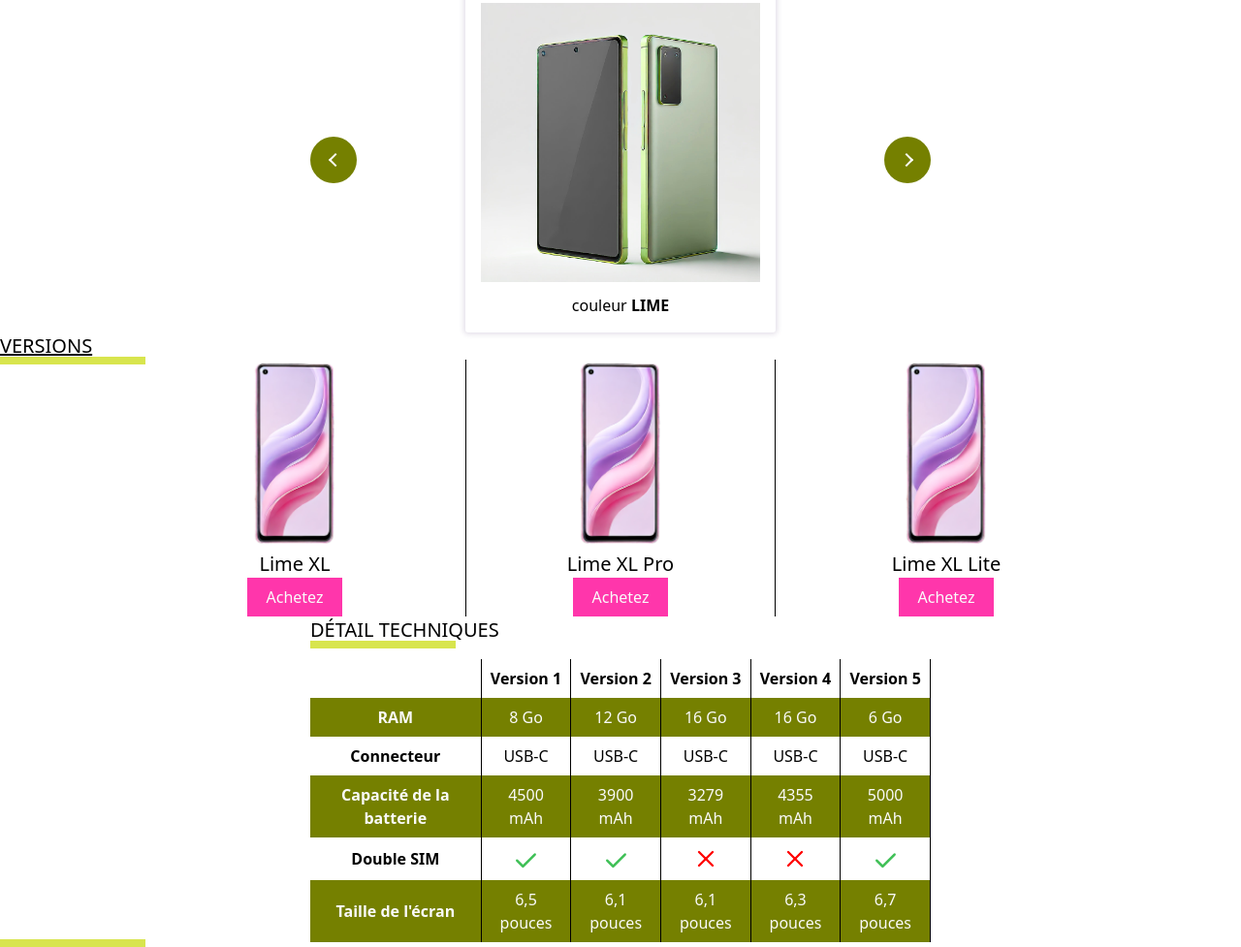
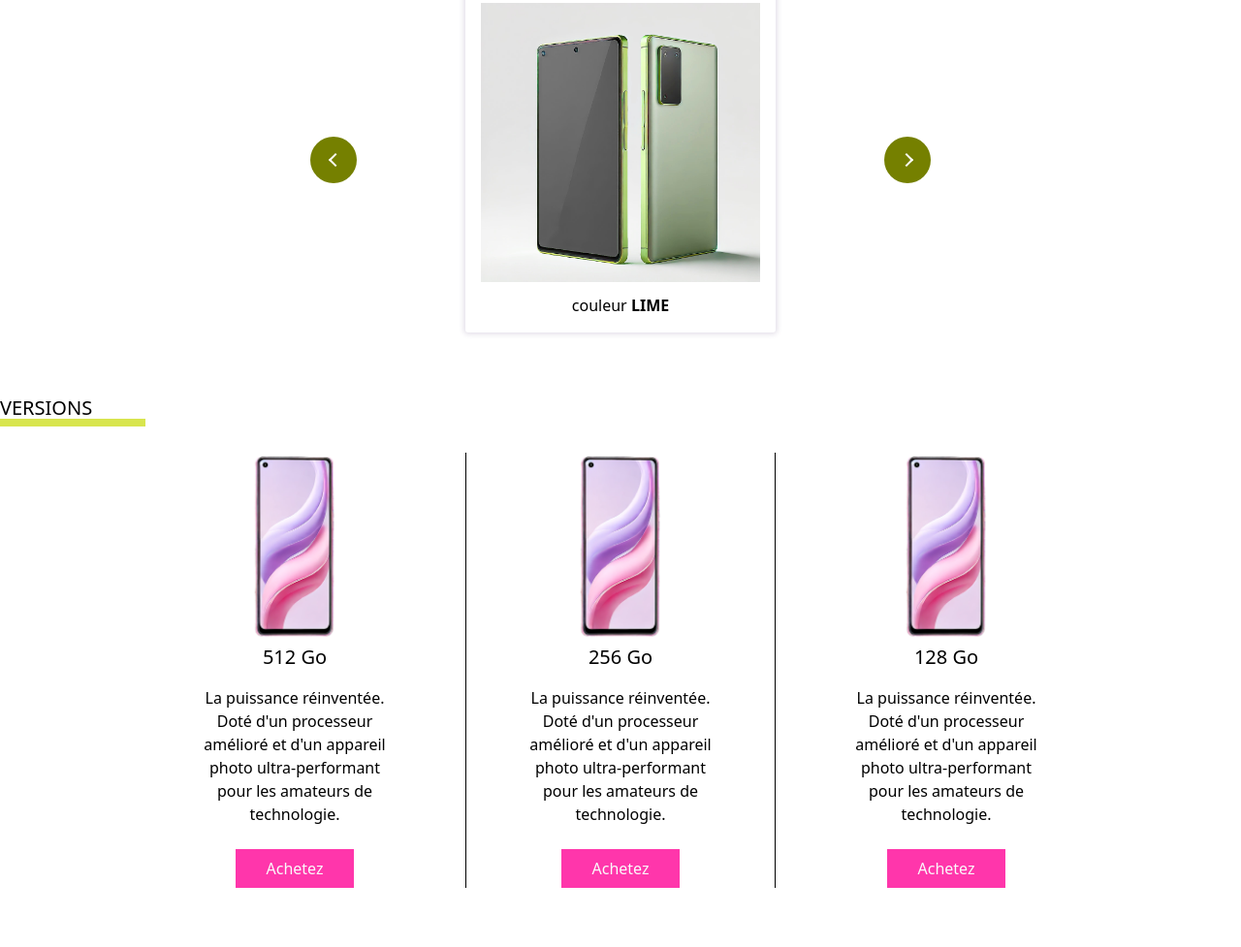
Before and after one commit to Atthis/cda-scrum-LimeX, a plain HTML site: page index.html in a window 1280 px wide. Shown: the part 649-1626 px from the top of the page at 97% size. Drawn offline with nearby package versions, Linux system fonts and the light colour scheme.

Commit message:
hotfix section version

```diff
--- a/index.html
+++ b/index.html
@@ -58,26 +58,26 @@
     </div>
 
      <!-- Versions -->
-    <section class="container mx-auto">
-        <h2 class="underline text-xl">VERSIONS</h2>
-        <div class="flex flex-wrap justify-center gap-4">
-            <article class="flex flex-col items-center w-1/4">
+    <section class="container mx-auto my-16">
+        <h2 class="text-xl">VERSIONS</h2>
+        <div class="flex flex-wrap justify-center my-8 gap-4">
+            <article class="flex flex-col items-center w-1/4 text-center">
                 <img class="w-24 " src="images/DALLE_2024-10-30_10.02.19_-_A_presentation_image_of_a_sleek_smartphone_with_a_large_screen_displayed_with_a_front_and_a_three-quarter_back_view._The_phone_is_showcased_in_multip.png">
-                <h3 class="text-xl">Lime XL</h3>
-                <p></p>
-                <button class="bg-pink p-2 px-5 text-white">Achetez</button>
+                <h3 class="text-xl">512 Go</h3>
+                <p class="mx-16 mt-4">La puissance réinventée. Doté d'un processeur amélioré et d'un appareil photo ultra-performant pour les amateurs de technologie.</p>
+                <button class="bg-pink p-2 px-8 text-white mt-6">Achetez</button>
             </article>
-            <article class="flex flex-col items-center w-1/4 border-r border-l border-black px-16 text-center">
+            <article class="flex flex-col items-center w-1/4 border-r border-l border-black px-14 text-center">
                 <img class="w-24" src="images/DALLE_2024-10-30_10.02.19_-_A_presentation_image_of_a_sleek_smartphone_with_a_large_screen_displayed_with_a_front_and_a_three-quarter_back_view._The_phone_is_showcased_in_multip.png">
-                <h3 class="text-xl">Lime XL Pro</h3>
-                <p></p>
-                <button class="bg-pink p-2 px-5 text-white">Achetez</button>
+                <h3 class="text-xl">256 Go</h3>
+                <p class="mx- mt-4">La puissance réinventée. Doté d'un processeur amélioré et d'un appareil photo ultra-performant pour les amateurs de technologie.</p>
+                <button class="bg-pink p-2 px-8 text-white mt-6">Achetez</button>
             </article>
             <article class="flex flex-col items-center w-1/4 text-center ">
                 <img class="w-24" src="images/DALLE_2024-10-30_10.02.19_-_A_presentation_image_of_a_sleek_smartphone_with_a_large_screen_displayed_with_a_front_and_a_three-quarter_back_view._The_phone_is_showcased_in_multip.png">
-                <h3 class="text-xl">Lime XL Lite</h3>
-                <p></p>
-                <button class="bg-pink p-2 px-5 text-white">Achetez</button>
+                <h3 class="text-xl">128 Go</h3>
+                <p class="mx-16 mt-4">La puissance réinventée. Doté d'un processeur amélioré et d'un appareil photo ultra-performant pour les amateurs de technologie.</p>
+                <button class="bg-pink p-2 px-8 text-white mt-6">Achetez</button>
             </article>
         </div>
     </section>
@@ -206,8 +206,8 @@
     </section>
 
      <!-- Information entreprise -->
-    <section>
-        <h3></h3>
+    <section class="bg-purple pb-10">
+        <h2 class="text-xl uppercase text-white">Notre entreprise</h2>
         <p></p>
     </section>
 
```
